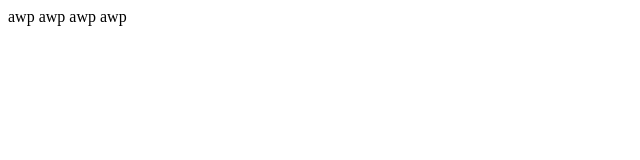
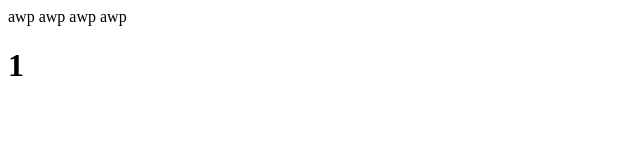
Before and after one commit to pmengy/git-test, a plain HTML site: page index.html in a window 1280 px wide. Shown: the full height of the page, 0-640 px from the left. Drawn offline with Linux system fonts and the light colour scheme.

Commit message:
修改了regiter文件3

```diff
--- a/index.html
+++ b/index.html
@@ -11,6 +11,7 @@
 <body>
     <div>
         awp awp awp awp
+        <h1>1</h1>
     </div>
 </body>
 
```
